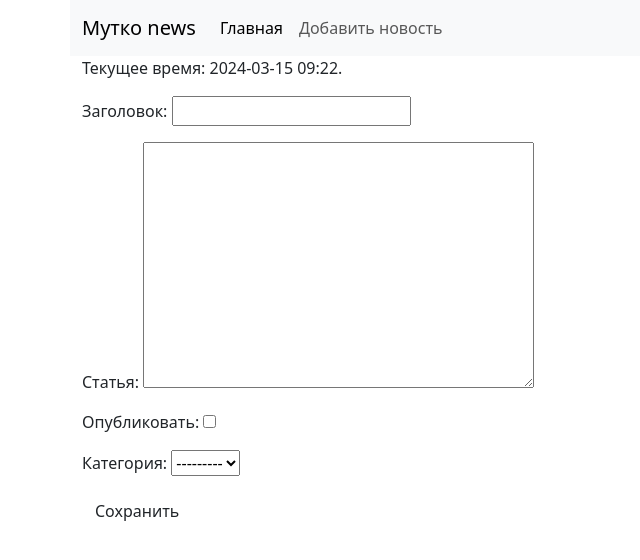
After one commit to Ross8390/sport_news, a Django app: page /add_article/ in a window 1280 px wide. The commit adds this page. Shown: the top 560 px of the page, without its empty margins (0-640 px from the left). Run offline with Django 5.2, Linux system fonts and the light colour scheme; data that the repository does not hold is empty; some libraries are stand-ins or nearby versions.

Commit message:
Add forms

```diff
--- /dev/null
+++ b/sport_news/forms.py
@@ -0,0 +1,15 @@
+from django import forms
+
+from sport_news.models import Category
+
+
+class NameModelChoiceField(forms.ModelChoiceField):
+    def label_from_instance(self, obj):
+        return "%s"%obj.title
+
+
+class NewsForm(forms.Form):
+    title = forms.CharField(label='Заголовок')
+    content = forms.CharField(label='Статья', widget=forms.Textarea)
+    is_published = forms.BooleanField(label='Опубликовать')
+    category = NameModelChoiceField(label='Категория', queryset=Category.objects.order_by('id'))
--- /dev/null
+++ b/sport_news/templates/sport_news/add_article.html
@@ -0,0 +1,9 @@
+{% extends 'base.html' %}
+{% load poll_extras %}
+{% block news %}
+<form method="POST" class="post-form">
+{% csrf_token %}
+{{ form.as_p }}
+<button type="submit" class="save btn btn-default">Сохранить</button>
+</form>
+{% endblock %}
--- a/sport_news/urls.py
+++ b/sport_news/urls.py
@@ -1,8 +1,9 @@
 from django.urls import path
-from sport_news.views import news_view, category_view, article_view
+from sport_news.views import news_view, category_view, article_view, article_add
 
 urlpatterns = [
     path('', news_view, name='main'),
     path('category/<int:category_id>', category_view, name='cat'),
     path('article/<int:article_id>', article_view, name='art'),
+    path('add_article/', article_add, name='add'),
 ]
--- a/sport_news/views.py
+++ b/sport_news/views.py
@@ -2,6 +2,7 @@
 from django.http import HttpResponse
 from django.shortcuts import render, get_object_or_404
 
+from sport_news.forms import NewsForm
 from sport_news.models import Article, Category
 
 
@@ -50,3 +51,16 @@
         'title': article.title,
         'article': article
     })
+
+
+def article_add(request):
+    use_form = NewsForm()
+    if request.method == 'POST':
+        s = Article.objects.create(
+            title=request.POST.get('title'),
+            content=request.POST.get('content'),
+            category_id=request.POST.get('category')
+            )
+        return HttpResponse(f'получилось')
+    else:
+        return render(request, 'sport_news/add_article.html', {'form': use_form})
--- a/templates/inc/navbar.html
+++ b/templates/inc/navbar.html
@@ -11,7 +11,7 @@
                             <a class="nav-link active" aria-current="page" href="{% url 'main' %}">Главная</a>
                         </li>
                         <li class="nav-item">
-                            <a class="nav-link" href="#">Добавить новость</a>
+                            <a class="nav-link" href="{% url 'add' %}">Добавить новость</a>
                         </li>
                     </ul>
                 </div>
```
